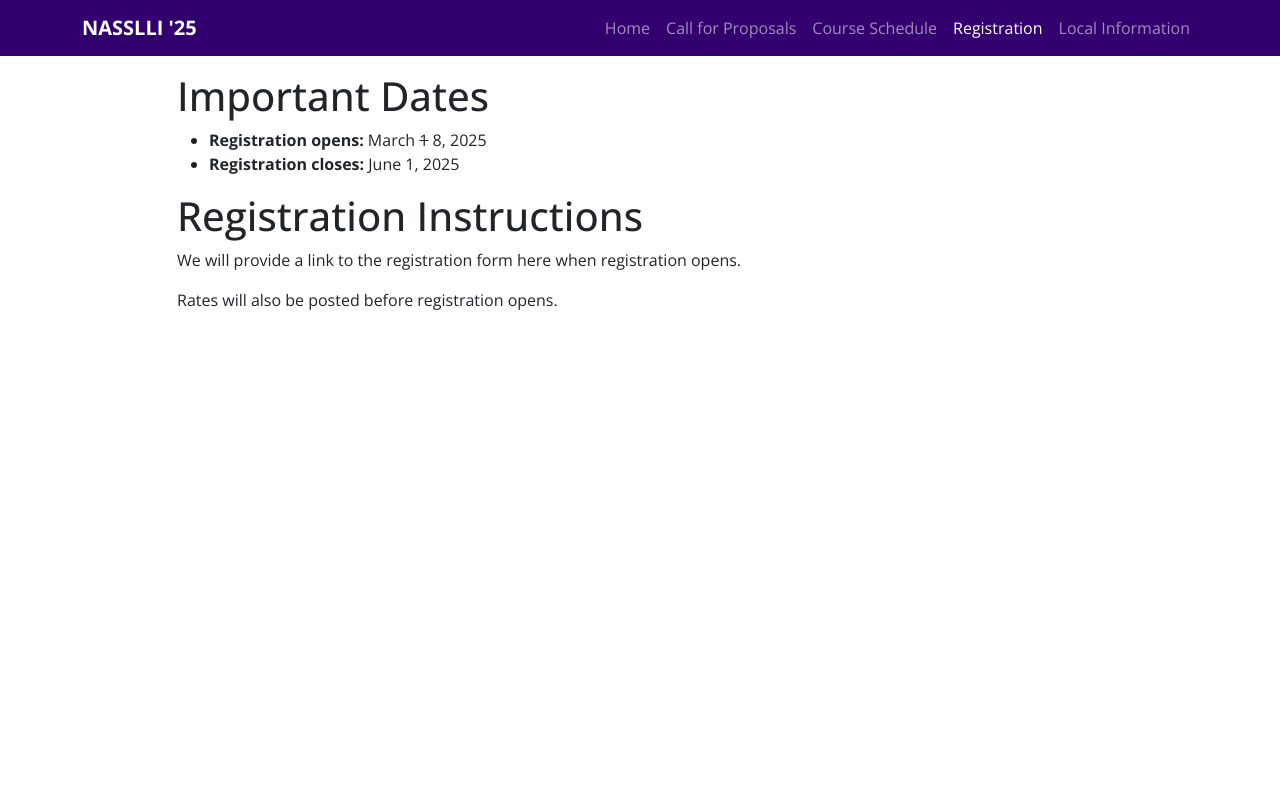
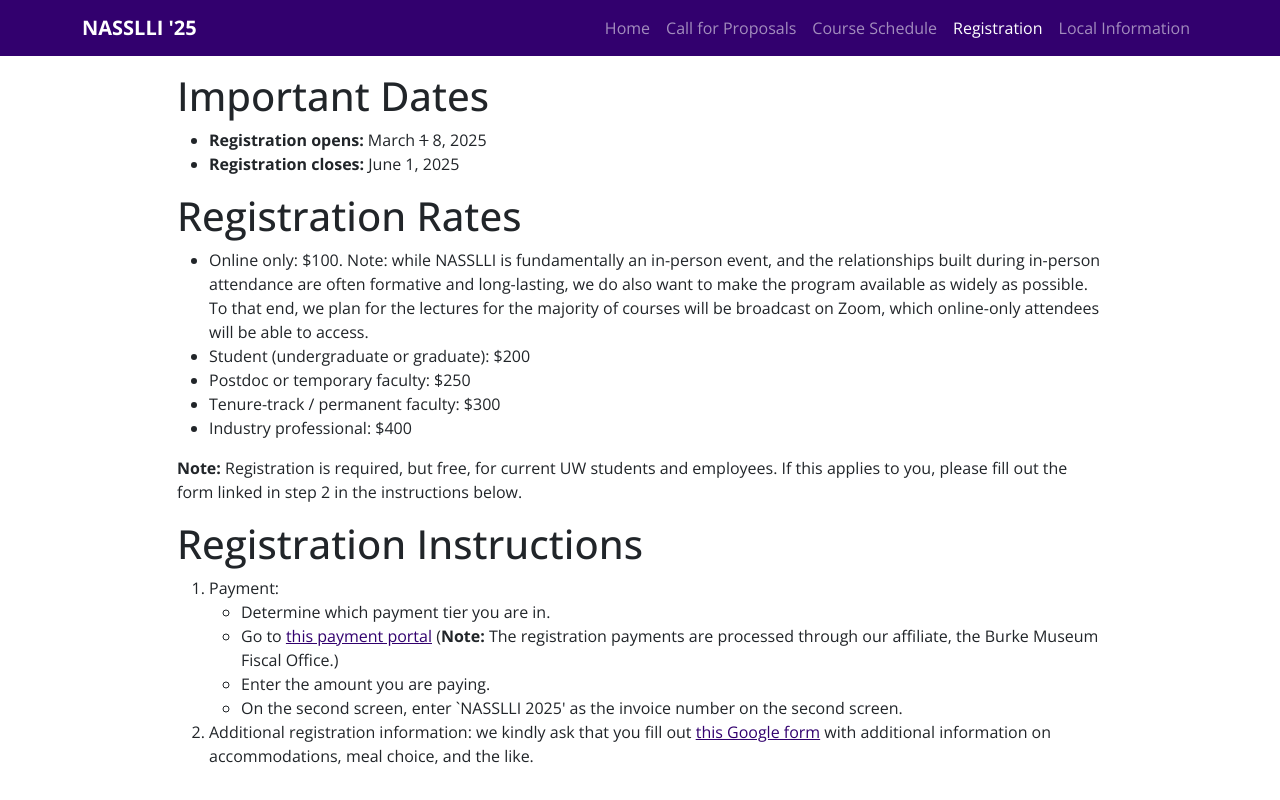
Before and after one commit to shanest/nasslli25, an Eleventy site: page content/registration.md in a window 1280 px wide. Built offline with nearby package versions, Linux system fonts and the light colour scheme; Eleventy itself is replaced by a stand-in of ours; files that its build step writes are made by us from their sources.

Commit message:
upload NASSLLI registration info

```diff
--- a/content/registration.md
+++ b/content/registration.md
@@ -10,8 +10,21 @@
 - **Registration opens:** March ~~1~~ 8, 2025
 - **Registration closes:** June 1, 2025
 
+# Registration Rates
+
+- Online only: $100.  Note: while NASSLLI is fundamentally an in-person event, and the relationships built during in-person attendance are often formative and long-lasting, we do also want to make the program available as widely as possible.  To that end, we plan for the lectures for the majority of courses will be broadcast on Zoom, which online-only attendees will be able to access.
+- Student (undergraduate or graduate): $200
+- Postdoc or temporary faculty: $250
+- Tenure-track / permanent faculty: $300
+- Industry professional: $400
+
+**Note:** Registration is required, but free, for current UW students and employees.  If this applies to you, please fill out the form linked in step 2 in the instructions below.
+
 # Registration Instructions
 
-We will provide a link to the registration form here when registration opens.
-
-Rates will also be posted before registration opens.
+1. Payment:
+   * Determine which payment tier you are in.
+   * Go to [this payment portal](https://urldefense.com/v3/__https://secure.touchnet.net/C20410_ustores/web/product_detail.jsp?PRODUCTID=3926&SINGLESTORE=true__;!!K-Hz7m0Vt54!k_3b_FC0EIX5ASvIUorlEaWfuffQ0CYhluSYoVxO7s-zXVTxwKMCi6KnD7EHzkOnI0tqyjwX1OW2$) (**Note:** The registration payments are processed through our affiliate, the Burke Museum Fiscal Office.)
+   *  Enter the amount you are paying.
+   *  On the second screen, enter `NASSLLI 2025' as the invoice number on the second screen.
+2. Additional registration information: we kindly ask that you fill out [this Google form](https://forms.gle/MF1ZoG64uH6uf3Wy8) with additional information on accommodations, meal choice, and the like.
```
Also changed, not shown: docs/cfp/index.html (+1 -1 lines), docs/index.html (+1 -1 lines), docs/local-info/index.html (+1 -1 lines), docs/registration/index.html (+21 -3 lines), docs/schedule/index.html (+1 -1 lines).
